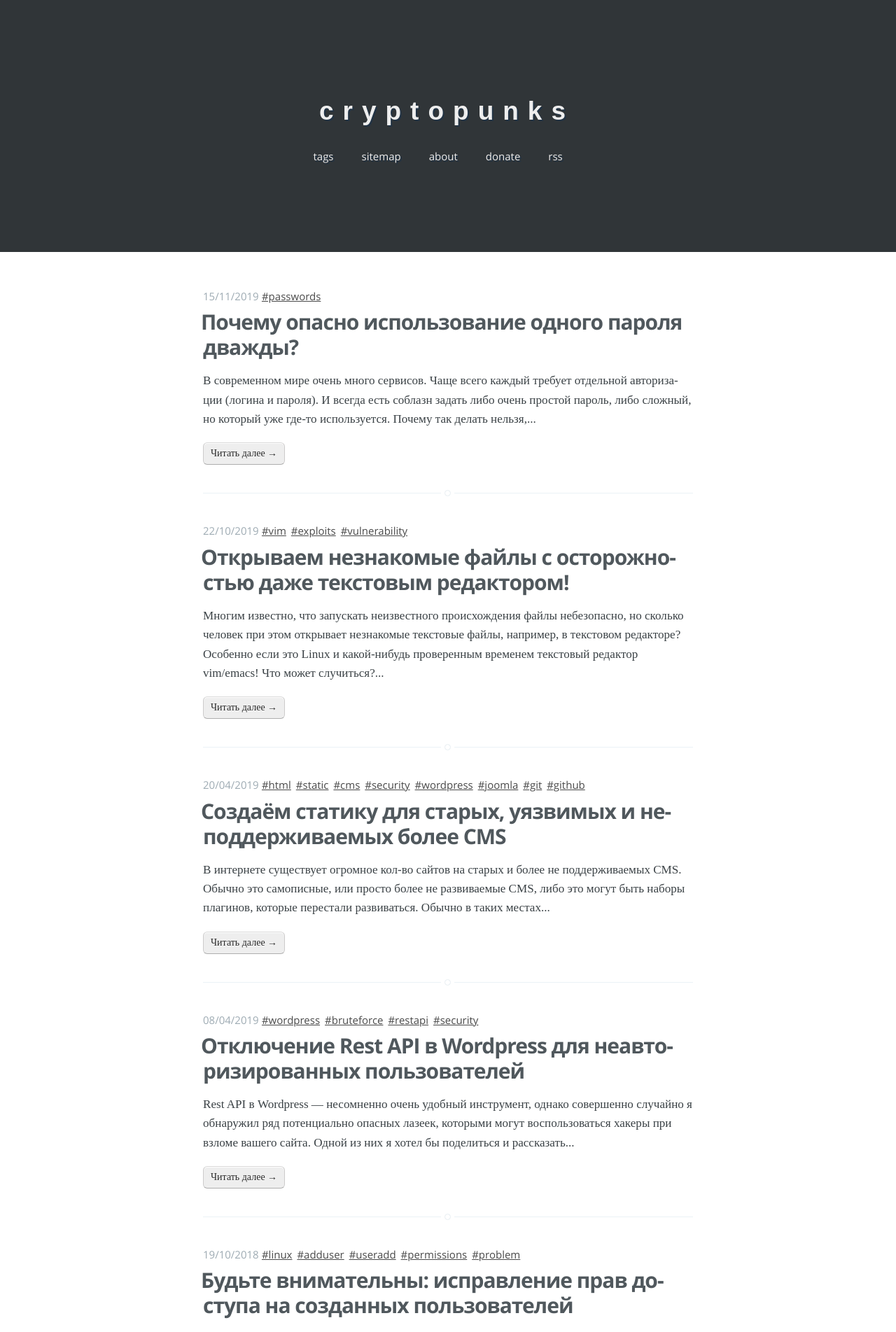
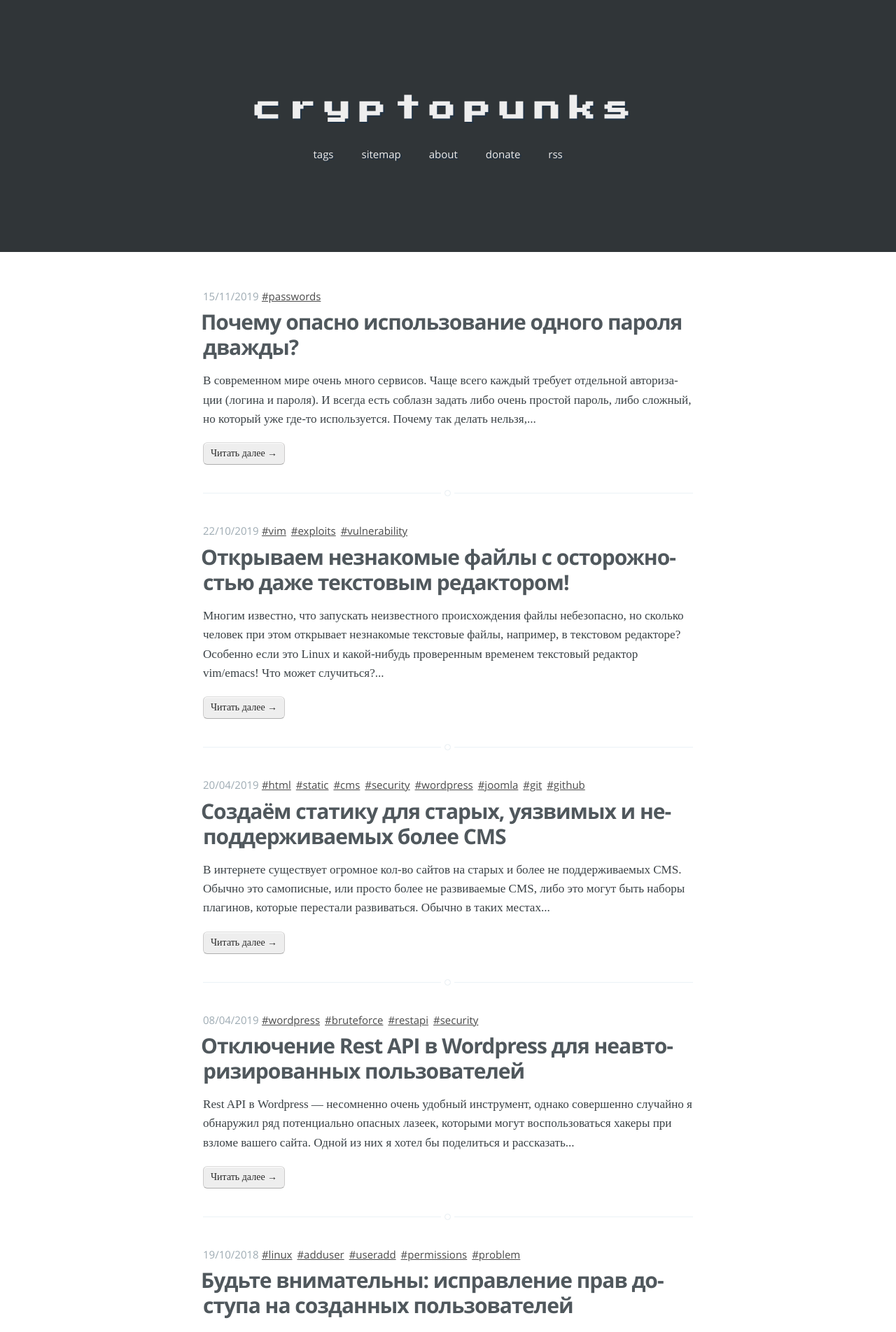
Before and after one commit to cryptopunks/cryptopunks.github.io, a Jekyll site: the page built from index.html, in a window 1280 px wide. Shown: the top 1903 px of the page at 70% size. Built offline with Jekyll 4.4.1, drawn with Linux system fonts in a browser that asks for light colours; the list of posts is cut into pages by our own code.

Commit message:
press start 2p font added

```diff
--- a/_layouts/default.html
+++ b/_layouts/default.html
@@ -18,6 +18,7 @@
     <meta name="viewport" content="width=device-width, initial-scale=1.0" />
 
     <link rel="shortcut icon" type="image/x-icon" href="/assets/images/favicon.ico"/>
+    <link rel="stylesheet" href="https://fonts.googleapis.com/css?family=Press+Start+2P">
     <link rel="stylesheet" type="text/css" href="/assets/css/normalize.css" />
     <link rel="stylesheet" type="text/css" href="/assets/css/screen.css" />
     <!-- This is for syntax highlight -->
```
